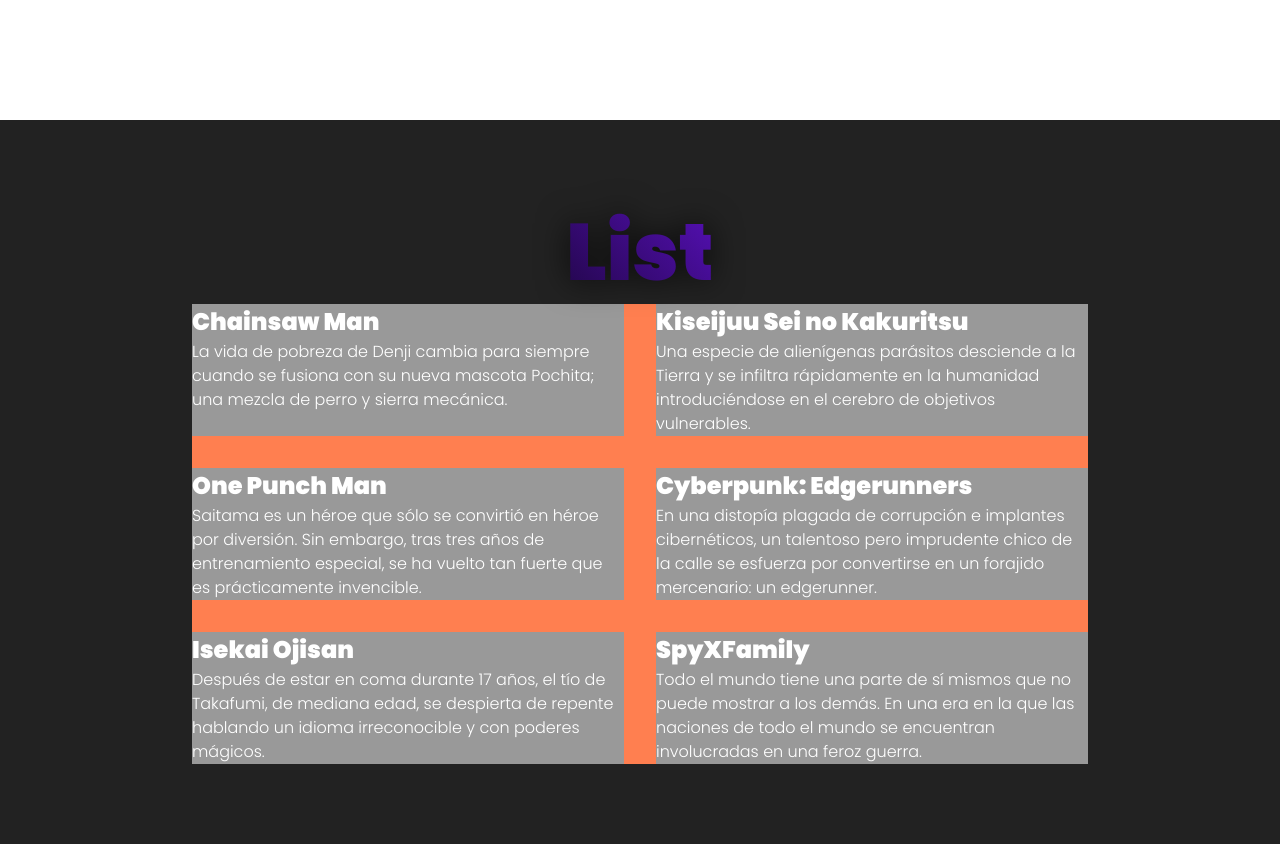
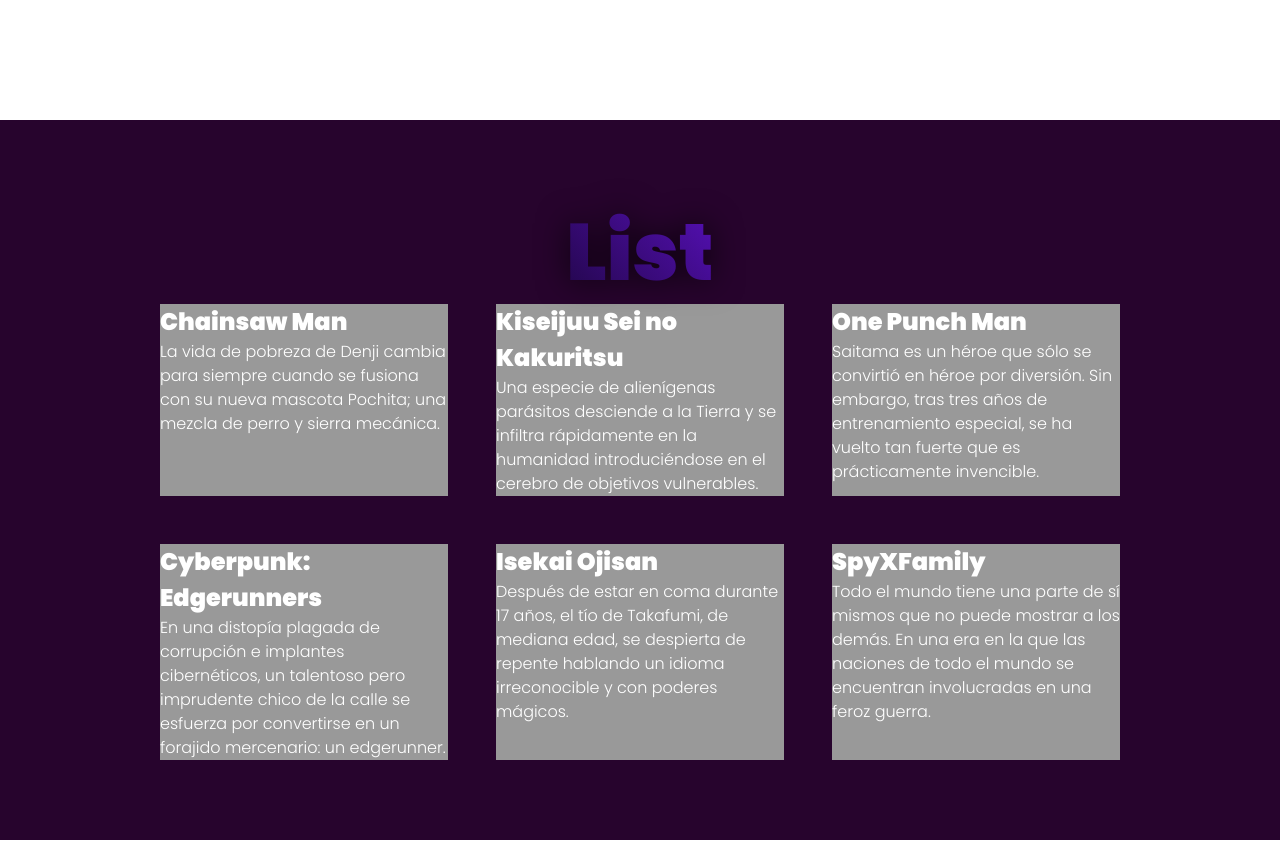
Before and after one commit to GuillermoCruzFuente/vite-emotion, a React (Vite) app: page / in a window 1280 px wide. Shown: the part 680-1524 px from the top of the page. Built offline with nearby package versions, Linux system fonts and the light colour scheme.

Commit message:
container width modified

```diff
--- a/src/App.tsx
+++ b/src/App.tsx
@@ -19,13 +19,12 @@
 })
 
 const cardsContainer = css({
-	width: '70%',
+	width: '75%',
 	margin: '0 auto',
-	backgroundColor: 'coral',
 	display: 'grid',
 	gridAutoRows: 'auto',
-	gridTemplateColumns: 'repeat(auto-fill, minmax(min(100%, 350px), 1fr))',
-	gap: '2rem',
+	gridTemplateColumns: 'repeat(auto-fill, minmax(min(100%, 250px), 1fr))',
+	gap: '3rem',
 })
 
 const bigTitleStyle = css({
@@ -57,7 +56,7 @@
 					officia rerum aspernatur.
 				</p>
 			</header>
-			<main css={[containerCenter, { backgroundColor: '#222' }]}>
+			<main css={[containerCenter, { backgroundColor: '#27042D' }]}>
 				<h1 css={bigTitleStyle}>List</h1>
 				<div css={cardsContainer}>
 					{animesData.map((anime) => {
```
